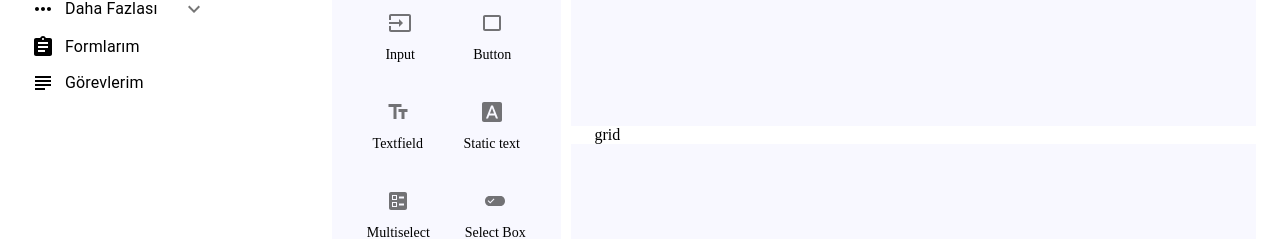
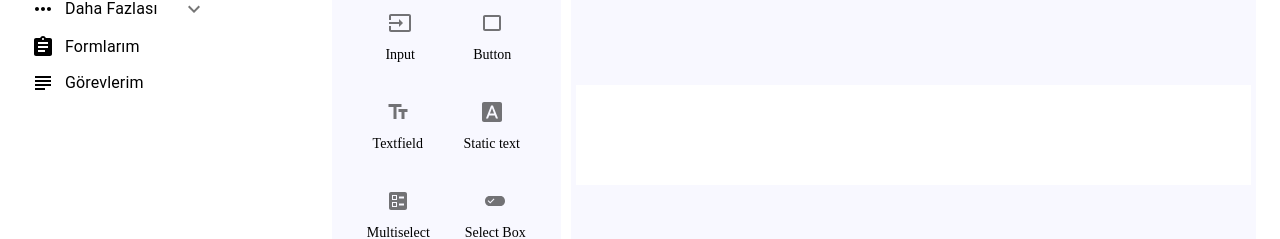
Before and after one commit to bermalA/Form-Creating-App, a React (Create React App) app: page / in a window 1280 px wide. Both pictures are taken after a click on the button 439 px from the left and 185 px from the top of the page. Shown: the part 295-534 px from the top of the page. Built offline with nearby package versions, Linux system fonts and the light colour scheme.

Commit message:
Drag update

```diff
--- a/package.json
+++ b/package.json
@@ -12,6 +12,8 @@
     "@testing-library/react": "^13.3.0",
     "@testing-library/user-event": "^13.5.0",
     "react": "^18.2.0",
+    "react-dnd": "^16.0.1",
+    "react-dnd-html5-backend": "^16.0.1",
     "react-dom": "^18.2.0",
     "react-scripts": "5.0.1",
     "web-vitals": "^2.1.4"
--- a/src/App.js
+++ b/src/App.js
@@ -1,12 +1,15 @@
-import Control from "./Pages/control/Control";
-import Control1 from "./Pages/control/sth";
-import Page from "./Pages/Page";
+import {HTML5Backend} from "react-dnd-html5-backend";
+import { DndProvider } from "react-dnd";
+import Page from "./Pages/Form/Page";
+
 
 function App() {
   return (
-    <div className="App">
-      <Page />
-    </div>
+    <DndProvider backend={HTML5Backend}>
+      <div className="App">
+        <Page />
+      </div>
+    </DndProvider>
   );
 }
 
--- /dev/null
+++ b/src/Components/Draggable/BoardGrid.jsx
@@ -0,0 +1,17 @@
+import React from 'react'
+import { useDrop } from 'react-dnd'
+
+const BoardGrid = ({addComponent}) => {
+    const [{isOver}, drop] = useDrop({
+        accept: 'component',
+        collect: (monitor) => ({
+            isOver: !!monitor.isOver()
+        }),
+        drop: () => ({addComponent})
+    })
+  return (
+    <div ref={drop} style={{background: 'white', margin: 5, minHeight: 100, flex: 1, flexDirection: 'row', flexWrap: 'wrap', border: isOver ? '5px solid whitesmoke' : '0'}}></div>
+  )
+}
+
+export default BoardGrid
--- /dev/null
+++ b/src/Components/Draggable/BoardSection.jsx
@@ -0,0 +1,16 @@
+import React from 'react'
+import { useDrop } from 'react-dnd'
+
+const BoardSec = () => {
+    const [{isOver}, drop] = useDrop({
+        accept: 'component',
+        collect: (monitor) => ({
+            isOver: !!monitor.isOver()
+        })
+    })
+  return (
+    <div ref={drop} style={{width: '100vh', minHeight: 100, background: 'white',margin: 10, border: isOver ? '5px solid whitesmoke' : '0'}}></div>
+  )
+}
+
+export default BoardSec
--- /dev/null
+++ b/src/Components/Draggable/Button.jsx
@@ -0,0 +1,17 @@
+import { Button } from '@mui/material'
+import React from 'react'
+import { useDrag } from 'react-dnd'
+
+const ButtonDR = () => {
+    const [{isDragging},drag] = useDrag({
+        type: 'component',
+        collect: (monitor) => ({
+            isDragging: !!monitor.isDragging()
+        })
+    })
+  return (
+    <Button ref={drag} variant='outlined'>label</Button>
+  )
+}
+
+export default ButtonDR
--- /dev/null
+++ b/src/Components/Draggable/CheckboxDR.jsx
@@ -0,0 +1,17 @@
+import { Checkbox } from '@mui/material'
+import React from 'react'
+import { useDrag } from 'react-dnd'
+
+const CheckboxDR = () => {
+    const [{isDragging}, drag] = useDrag(()=>({
+        type: 'component',
+        collect: (monitor) => ({
+            isDragging: !!monitor.isDragging(),
+        }),
+    }))
+  return (
+    <Checkbox ref={drag} style={{border: isDragging ? '5px solid pink' : '0'}}/>
+  )
+}
+
+export default CheckboxDR
--- /dev/null
+++ b/src/Components/Draggable/Input.jsx
@@ -0,0 +1,17 @@
+import { TextField } from '@mui/material'
+import React from 'react'
+import { useDrag } from 'react-dnd'
+
+const InputField = () => {
+    const [{isDragging}, drag] = useDrag(()=>({
+        type: 'component',
+        collect: (monitor) => ({
+            isDragging: !!monitor.isDragging(),
+        }),
+    }))
+  return (
+    <TextField ref={drag}/>
+  )
+}
+
+export default InputField
--- /dev/null
+++ b/src/Components/Draggable/RadioDR.jsx
@@ -0,0 +1,17 @@
+import { Radio } from '@mui/material'
+import React from 'react'
+import { useDrag } from 'react-dnd'
+
+const RadioDR = () => {
+    const [{isDragging},drag] = useDrag({
+        type:'component',
+        collect: (monitor) => ({
+            isDragging: !!monitor.isDragging()
+        })
+    })
+  return (
+    <Radio ref={drag} />
+  )
+}
+
+export default RadioDR
--- /dev/null
+++ b/src/Components/Draggable/SelectDR.jsx
@@ -0,0 +1,19 @@
+import { MenuItem, Select } from '@mui/material'
+import { useDrag } from 'react-dnd'
+import React from 'react'
+
+const SelectDR = () => {
+    const [{isDragging}, drag] = useDrag(()=>({
+        type: 'component',
+        collect: (monitor) => ({
+            isDragging: !!monitor.isDragging(),
+        }),
+    }))
+  return (
+    <Select ref={drag}>
+        <MenuItem ref={drag}>1</MenuItem>
+    </Select>
+  )
+}
+
+export default SelectDR
--- /dev/null
+++ b/src/Components/Draggable/SwitchDR.jsx
@@ -0,0 +1,17 @@
+import { Switch } from '@mui/material'
+import React from 'react'
+import { useDrag } from 'react-dnd'
+
+const SwitchDR = () => {
+    const [{isDragging},drag] = useDrag({
+        type:'component',
+        collect: (monitor)=> ({
+            isDragging: !!monitor.isDragging(),
+        })
+    })
+  return (
+    <Switch ref={drag} />
+  )
+}
+
+export default SwitchDR
--- a/src/Pages/Page.jsx
+++ b/src/Pages/Form/Page.jsx
@@ -1,9 +1,17 @@
 import { Ballot, CheckBox, Crop54, EditAttributes, FontDownload, HorizontalSplit, Input, RadioButtonChecked, Tab, TextFields, ViewColumn } from "@mui/icons-material"
-import { Button, Checkbox, Container, Grid, IconButton, MenuItem, Radio, Select, Switch, TextField, Typography } from "@mui/material"
+import { Container, IconButton, Typography } from "@mui/material"
+import BoardSec from "../../Components/Draggable/BoardSection"
+import ButtonDR from "../../Components/Draggable/Button"
+import CheckboxDR from "../../Components/Draggable/CheckboxDR"
+import InputField from "../../Components/Draggable/Input"
+import RadioDR from "../../Components/Draggable/RadioDR"
+import SelectDR from "../../Components/Draggable/SelectDR"
+import SwitchDR from "../../Components/Draggable/SwitchDR"
+import Leftbar from "../../Components/LeftBar/Leftbar"
+import Navbar from "../../Components/Navbar/Navbar"
+import useStyles from "./PageStyle"
 import { useState } from "react"
-import Leftbar from "../Components/LeftBar/Leftbar"
-import Navbar from "../Components/Navbar/Navbar"
-import useStyles from "./PageStyle"
+import BoardGrid from "../../Components/Draggable/BoardGrid"
 
 
 const Page = () => {
@@ -91,32 +99,30 @@ const Page = () => {
           <div className={classes.right}>
             <form action="" style={{ marginTop: 20 }}>
               {section.map((data, i) => {
-                return <Container style={{ background: 'white', height: 50, width: '100vh', margin: 10 }}>somethşng</Container>
+                return <BoardSec />
               })}
               <div style={{ display: 'flex', flexDirection: 'row' }}>
                 {grid.map((data, i) => {
-                  return <Container style={{ background: 'white', flex: 1, flexDirection: 'row', flexWrap: 'Wrap' }}>grid</Container>
-                })}
+                  return <BoardGrid/>
+              })}
               </div>
               {textf.map((data, i) => {
-                return <TextField />
+                return <InputField className="active"/>
               })}
               {btn.map((data, i) => {
-                return <Button variant='contained'>Sth</Button>
+                return <ButtonDR />
               })}
               {slct.map((data, i) => {
-                return <Select>
-                  <MenuItem>1</MenuItem>
-                </Select>
+                return <SelectDR />
               })}
               {swch.map((data,i)=>{
-                return <Switch />
+                return <SwitchDR/>
               })}
               {chck.map((data, i) => {
-                return <Checkbox />
+                return <CheckboxDR />
               })}
               {rad.map((data,i)=>{
-                return <Radio />
+                return <RadioDR />
               })}
             </form>
           </div>
```
Also changed, not shown: src/Pages/Form/PageStyle.jsx (renamed from src/Pages/PageStyle.jsx), 1 other file (tests, documents, lock files or other folders).
